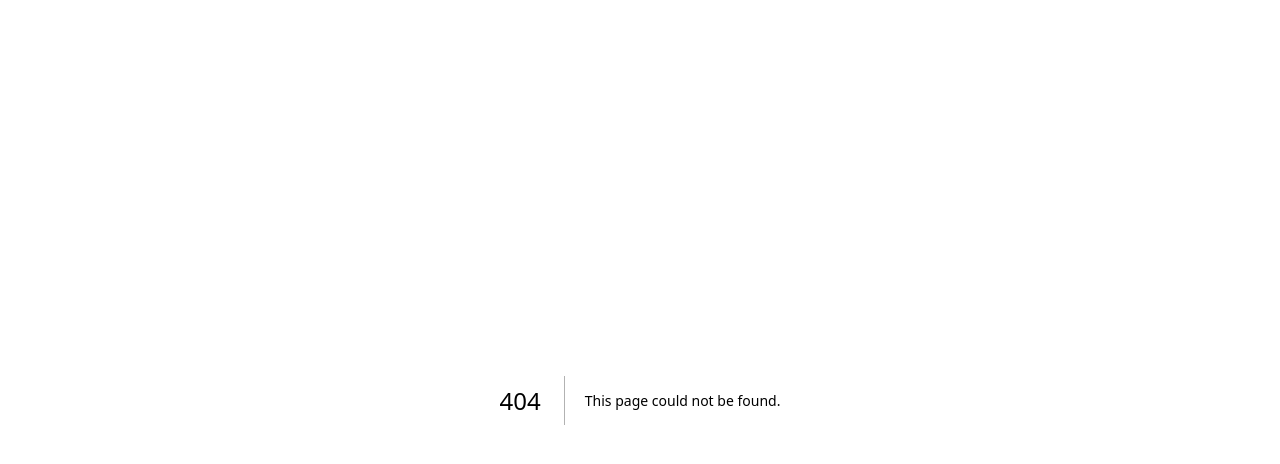
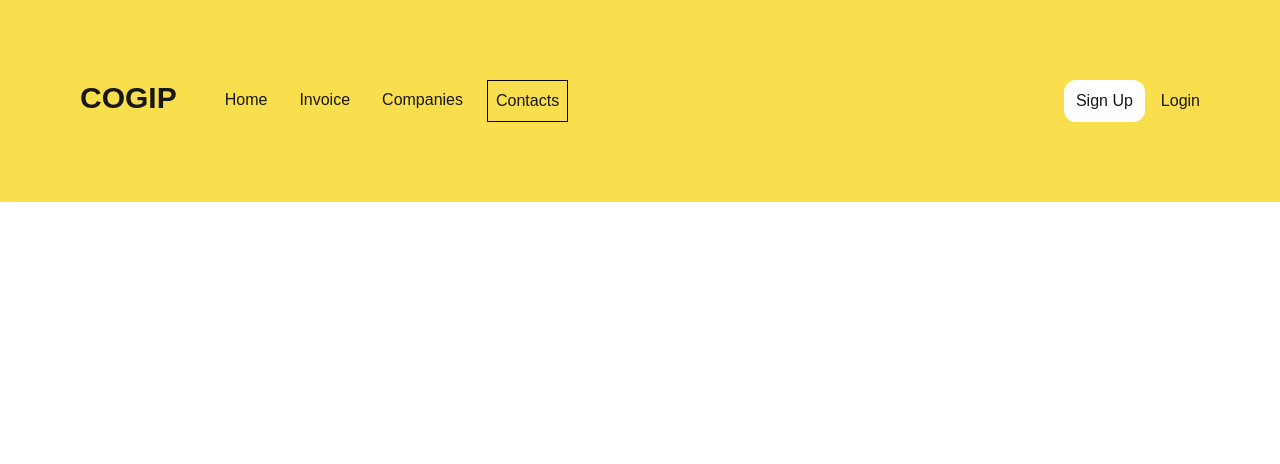
Before and after one commit to sam-sepiol1/cogip-client, a Next.js app: page /contacts in a window 1280 px wide. Before the commit this address had no page. Shown: the top 464 px of the page. Built offline with nearby package versions, Linux system fonts and the light colour scheme.

Commit message:
add pages with header

```diff
--- /dev/null
+++ b/app/companies/page.tsx
@@ -0,0 +1,9 @@
+import Header from "../components/Header";
+
+export default function Invoices() {
+    return (
+        <main>
+            <Header />
+        </main>
+    );
+}
--- a/app/components/Header.tsx
+++ b/app/components/Header.tsx
@@ -1,5 +1,35 @@
+"use client";
+import { usePathname } from "next/navigation";
+
 export default function Header() {
+    const pathname = usePathname();
     return (
-        <h1>Ceci est mon header</h1>
+        <main>
+        <div className=' bg-[url("/Home_Header/background.svg")] bg-cover bg-no-repeat'>
+            <header className='flex gap-10 p-20 size-auto '>
+                <h2 className='text-3xl font-bold'> COGIP </h2>
+                <nav className='content-center'>
+                    <ul className='flex flex-row gap-4 '>
+                        <li className={`hover:border border-black p-2 ${pathname === '/' ? 'border border-black' : ''}`}>
+                            <a href='/'>Home</a>
+                        </li>
+                        <li className={`hover:border border-black p-2 ${pathname === '/invoices' ? 'border border-black' : ''}`}>
+                            <a href='/invoices'>Invoice</a>
+                        </li>
+                        <li className={`hover:border border-black p-2 ${pathname === '/companies' ? 'border border-black' : ''}`}>
+                            <a href='/companies'>Companies</a>
+                        </li>
+                        <li className={`hover:border border-black p-2 ${pathname === '/contacts' ? 'border border-black' : ''}`}>
+                            <a href='/contacts'>Contacts</a>
+                        </li>
+                    </ul>
+                </nav>
+                <div className='flex flex-row gap-4 ml-auto'>
+                    <button className='bg-white px-3 py-1 rounded-xl'> Sign Up </button>
+                    <button> Login </button>
+                </div>
+            </header>
+        </div>
+    </main>
     )
 }
--- a/app/components/Home_header.tsx
+++ b/app/components/Home_header.tsx
@@ -12,7 +12,7 @@ export default function Home_header() {
 					<nav className='content-center'>
 						<ul className='flex flex-row gap-4 '>
 							<li className={`hover:border border-black p-2 ${pathname === '/' ? 'border border-black' : ''}`}>
-								<a href='/home'>Home</a>
+								<a href='/'>Home</a>
 							</li>
 							<li className={`hover:border border-black p-2 ${pathname === '/invoices' ? 'border border-black' : ''}`}>
 								<a href='/invoices'>Invoice</a>
--- /dev/null
+++ b/app/contacts/page.tsx
@@ -0,0 +1,9 @@
+import Header from "../components/Header";
+
+export default function Invoices() {
+    return (
+        <main>
+            <Header />
+        </main>
+    );
+}
--- /dev/null
+++ b/app/invoices/page.tsx
@@ -0,0 +1,9 @@
+import Header from "../components/Header";
+
+export default function Invoices() {
+    return (
+        <main>
+            <Header />
+        </main>
+    );
+}
```
